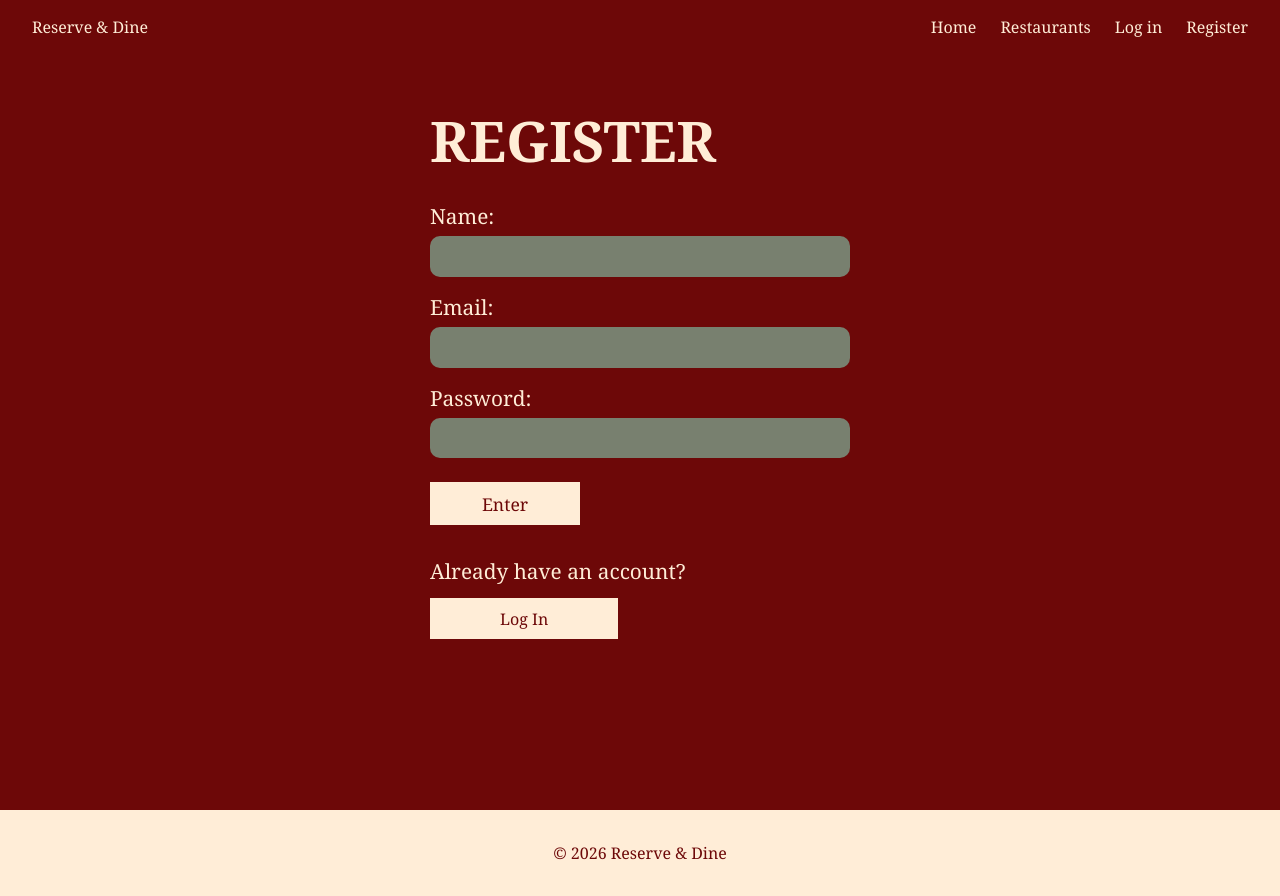
After one commit to camila-uriegas/exam-2-project, a Node server app: page /register in a window 1280 px wide. The commit adds this page. Run offline with Node 20, Linux system fonts and the light colour scheme; some web fonts are replaced.

Commit message:
register page added

```diff
--- /dev/null
+++ b/controllers/authController.js
@@ -0,0 +1,29 @@
+import { registerUser, ValidationError } from '../services/authService.js';
+
+// GET /register
+export function showRegisterForm(req, res) {
+  res.render('register', { title: 'Register', error: null, name: '', email: '' });
+}
+
+// POST /register  (submitted form)
+export async function handleRegister(req, res, next) {
+  try {
+    // creates user from function in authservice
+    await registerUser(req.body);
+    res.redirect('/login'); // so the user can login
+
+  } catch (error) {
+    if (error instanceof ValidationError) {
+        res.status(error.status);
+        res.render('register', {
+            title: 'Register',
+            error: error.message,
+            name: req.body.name,
+            email: req.body.email
+        })
+
+    } else {
+      next(error);
+    }
+  }
+}
--- a/public/css/style.css
+++ b/public/css/style.css
@@ -84,6 +84,74 @@ main { padding: 2rem; }
 
 .footer { text-align: center; padding: 1rem; }
 
+/* Register and login pages */
+.form-page {
+  background: var(--maroon);
+  color: var(--cream);
+  min-height: calc(100vh - 140px);
+  padding: 3rem 2rem;
+  text-align: left;
+}
+
+.form-box {
+  max-width: 420px;
+  margin: 0 auto;
+}
+
+.form-box h1 {
+  font-size: 3.5rem;
+  text-transform: uppercase;
+  margin: 0 0 1.5rem;
+}
+
+.form-box label {
+  display: block;
+  margin-top: 1rem;
+  font-size: 1.3rem;
+}
+
+.form-box input {
+  width: 100%;
+  box-sizing: border-box;
+  margin-top: 0.4rem;
+  padding: 0.7rem 0.9rem;
+  border: none;
+  border-radius: 10px;
+  background: #78806f;
+  color: var(--cream);
+  font-size: 1rem;
+}
+
+.form-box button.button {
+  margin-top: 1.5rem;
+  min-width: 150px;
+  border: none;
+  background: var(--cream);
+  color: var(--maroon);
+  font-family: inherit;
+  font-size: 1.1rem;
+  cursor: pointer;
+}
+
+.form-box a.button {
+  background: var(--cream);
+  color: var(--maroon);
+  min-width: 150px;
+  text-align: center;
+}
+
+.form-switch {
+  margin: 2rem 0 0.8rem;
+  font-size: 1.3rem;
+}
+
+.error {
+  background: #f3d3d3;
+  color: #7a0000;
+  padding: 0.7rem 1rem;
+  border-radius: 6px;
+}
+
 /* restaurant banner */
 .page-hero {
   background-color: #1a0a0a;
--- a/server.js
+++ b/server.js
@@ -1,6 +1,8 @@
 import express from 'express';
 import path from 'path';
 import restaurantRoutes from './routes/restaurantRoutes.js';
+import authRoutes from './routes/authRoutes.js';
+
 
 const app = express();
 const PORT = 3000;   // port number for the server
@@ -11,12 +13,14 @@ app.set('views', path.join(import.meta.dirname, 'views'));
 
 app.use(express.static(path.join(import.meta.dirname, 'public')));
 
+app.use(express.urlencoded({ extended: true }));
+
 app.get('/', (req, res) => {
     res.render('index', { title : 'Home' });
 });
 
 app.use('/restaurants', restaurantRoutes);
-
+app.use('/', authRoutes);
 
 app.listen(PORT, () => {
     console.log(`Server running at http://localhost:${PORT}`);
--- /dev/null
+++ b/views/register.ejs
@@ -0,0 +1,31 @@
+<%- include('partials/head') %>
+<%- include('partials/navbar') %>
+
+<main class="form-page">
+    <div class="form-box">
+        <h1>Register</h1>
+
+        <% if (error) { %>
+        <p class="error"><%= error %></p>
+        <% } %>
+
+        <form method="POST" action="/register">
+            <label for="name">Name:</label>
+            <input type="text" id="name" name="name" value="<%= name %>" required>
+
+            <label for="email">Email:</label>
+            <input type="email" id="email" name="email" value="<%= email %>" required>
+
+            <label for="password">Password:</label>
+            <input type="password" id="password" name="password" minlength="8" required>
+
+            <button type="submit" class="button">Enter</button>
+        </form>
+
+        <p class="form-switch">Already have an account?</p>
+        <a class="button" href="/login">Log In</a>
+    </div>
+
+</main>
+
+<%- include('partials/footer') %>
```
Also changed, not shown: routes/authRoutes.js (added, +10 -0 lines), services/authService.js (added, +44 -0 lines).
